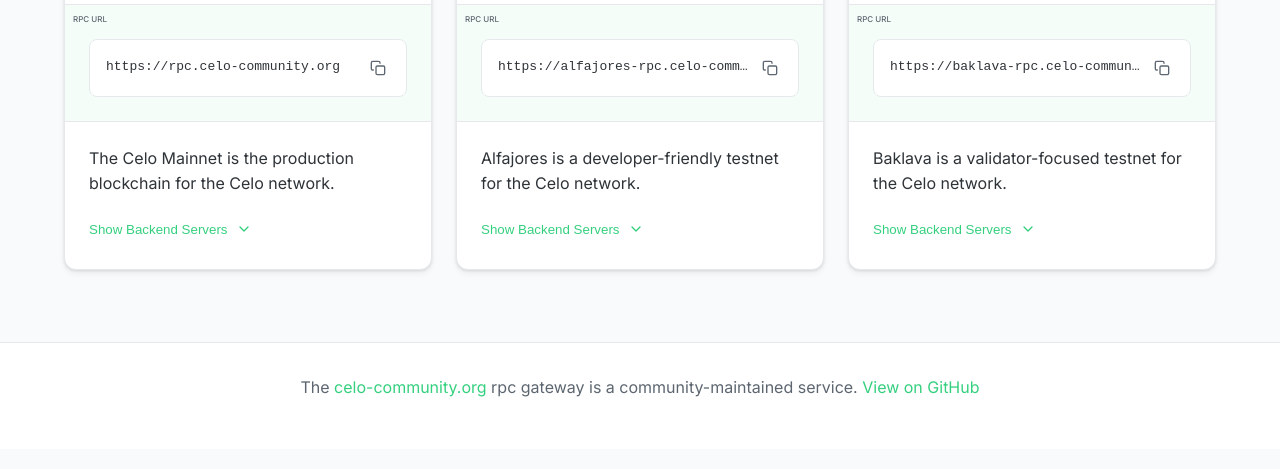
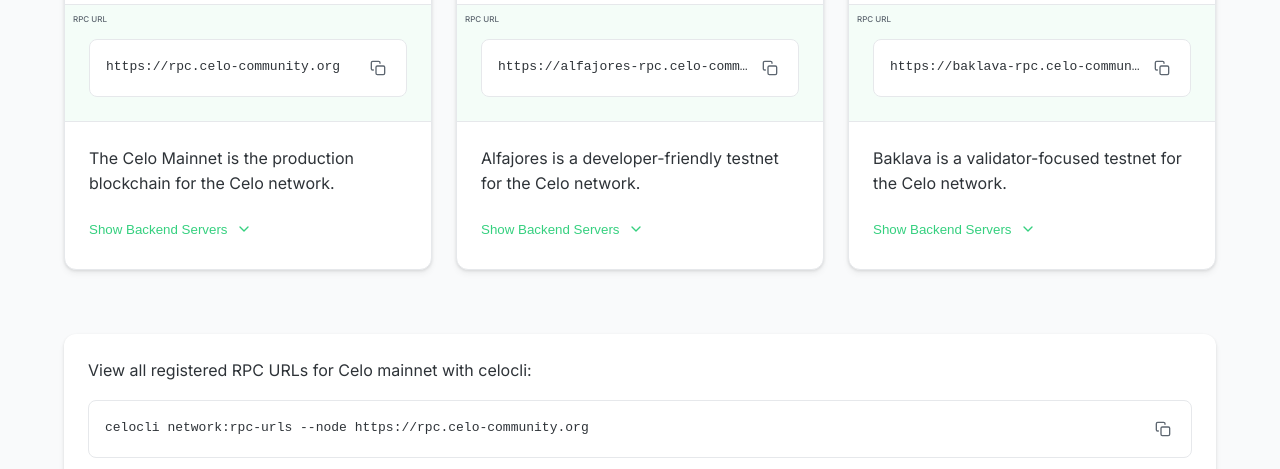
Before and after one commit to atweb3-io/celo-community-rpc, a website: page public/index.html in a window 1280 px wide. Shown: the part 331-800 px from the top of the page. Drawn offline with Linux system fonts and the light colour scheme.

Commit message:
celocli info card

```diff
--- a/public/index.html
+++ b/public/index.html
@@ -171,6 +171,26 @@
                     </div>
                 </div>
             </div>
+
+
+            <!-- Info Cards -->
+            <div class="info-card-container">
+                <!-- Mainnet Backend Servers -->
+                <div class="backend-servers-card" id="mainnet-servers">
+                    <p>View all registered RPC URLs for Celo mainnet with celocli:</p>
+                        <div class="url-container">
+                            <span class="url">celocli network:rpc-urls --node https://rpc.celo-community.org</span>
+                            <button class="copy-btn" data-url="celocli network:rpc-urls --node https://rpc.celo-community.org                            ">
+                                <svg xmlns="http://www.w3.org/2000/svg" width="16" height="16" viewBox="0 0 24 24" fill="none" stroke="currentColor" stroke-width="2" stroke-linecap="round" stroke-linejoin="round">
+                                    <rect x="9" y="9" width="13" height="13" rx="2" ry="2"></rect>
+                                    <path d="M5 15H4a2 2 0 0 1-2-2V4a2 2 0 0 1 2-2h9a2 2 0 0 1 2 2v1"></path>
+                                </svg>
+                            </button>
+                        </div>
+                </div>
+            </div>
+
+
         </section>
     </main>
 
```
